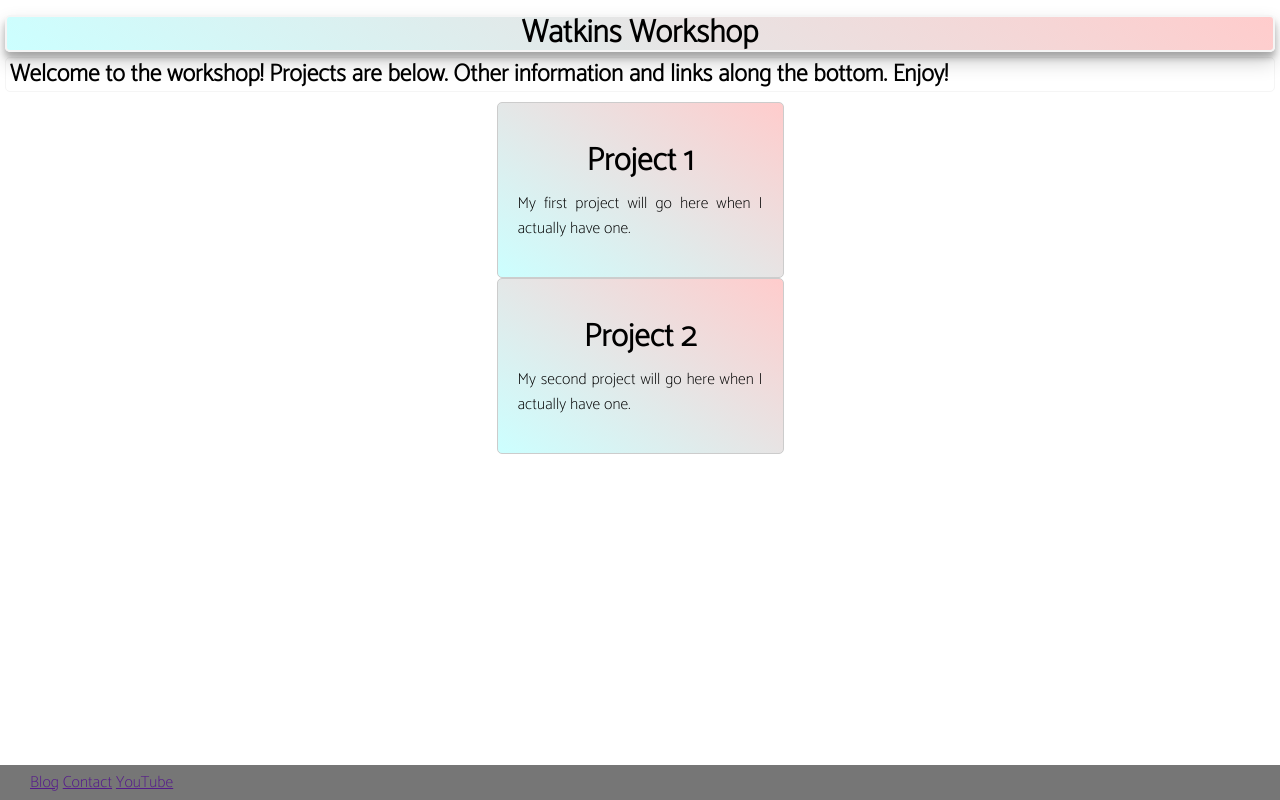
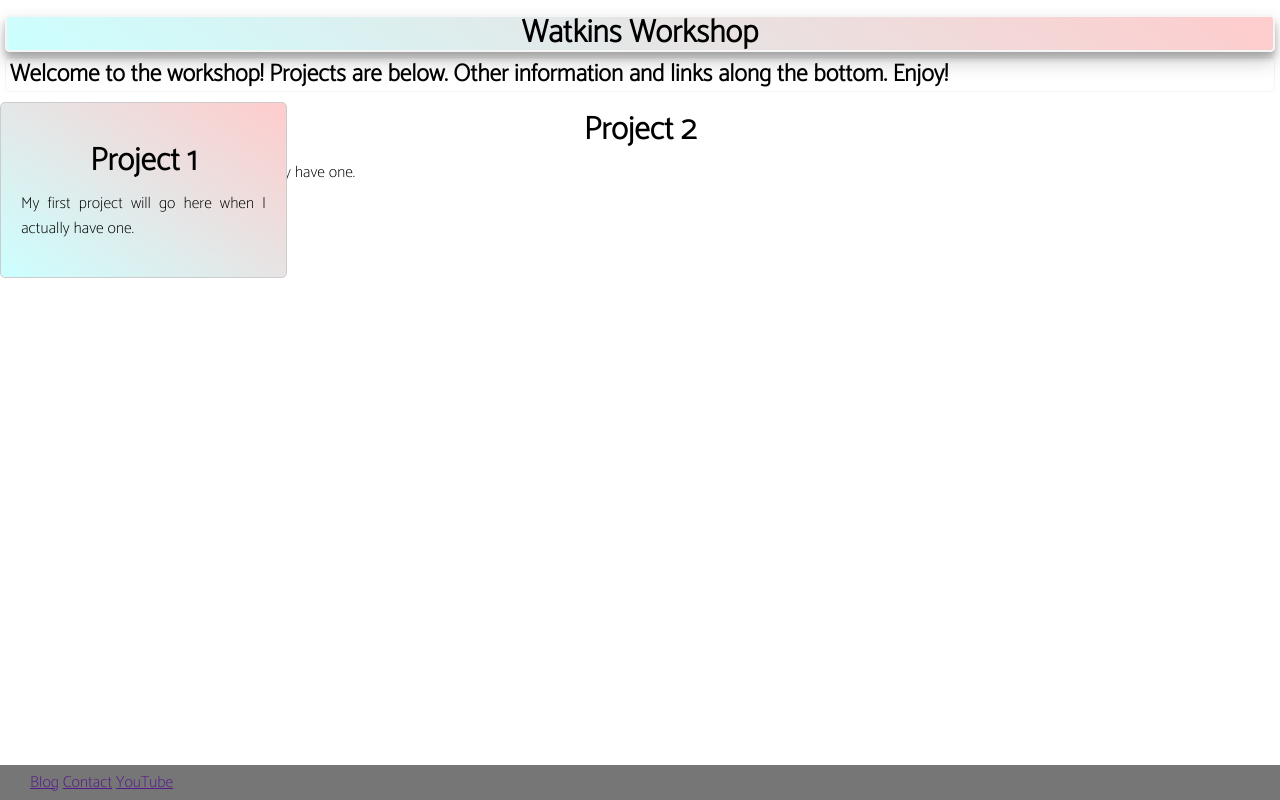
Before and after one commit to pencilvester128/pencilvester128.github.io, a plain HTML site: page index.html in a window 1280 px wide. Drawn offline with Linux system fonts and the light colour scheme.

Commit message:
I broke the project cards
So I am trying to get the cards next to eachother, but my intuition led me to break it. Ill take another crack at this tomorrow. This is partially me being too tired, partially me not knowing enough of the tools here.

```diff
--- a/App/CSS/style.css
+++ b/App/CSS/style.css
@@ -29,6 +29,7 @@ html {
   padding: 20px;
   box-shadow: 0 10px 20px rgba(255,255,255,0.19), 0 6px 6px rgba(255, 255, 255, 0.23);
   background: linear-gradient(35deg,#CCFFFF,#FFCCCC);
+  position:absolute;
 
 }
 
@@ -81,5 +82,5 @@ body {
   background-color: (#CCFFFF);
 }
 div:hover{
-  transform: scale(2);
+  transform: scale(1.1);
 }
--- a/index.html
+++ b/index.html
@@ -24,7 +24,7 @@
     </div>
 </div>
 
-<div class= "projectCard" class= "projectContent" class="projectText">
+<div class= "projectCard2" class= "projectContent" class="projectText">
     <h1>Project 2</h1>
     <div class="projectDescription">
         <p>My second project will go here when I actually have one.</p>
```
